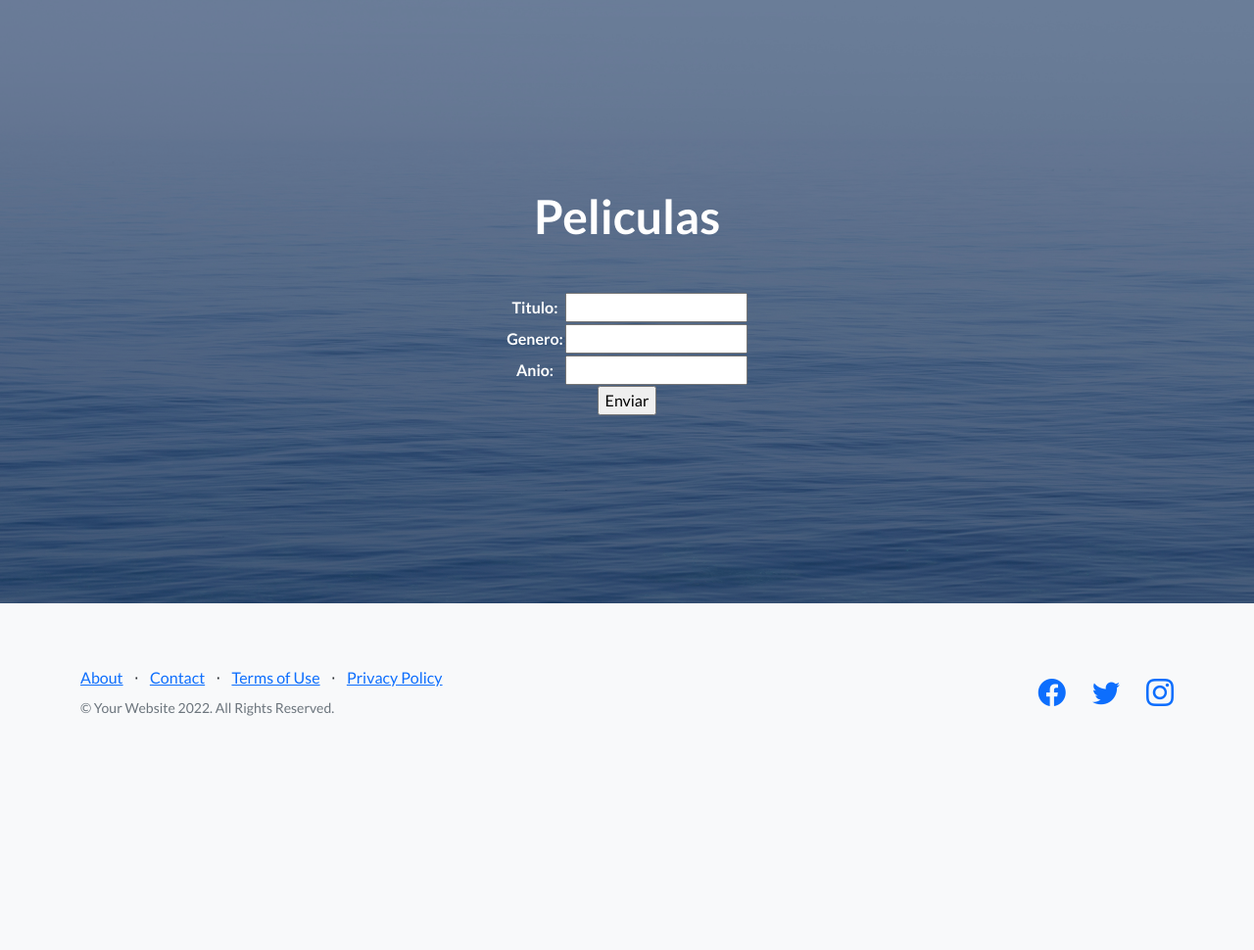
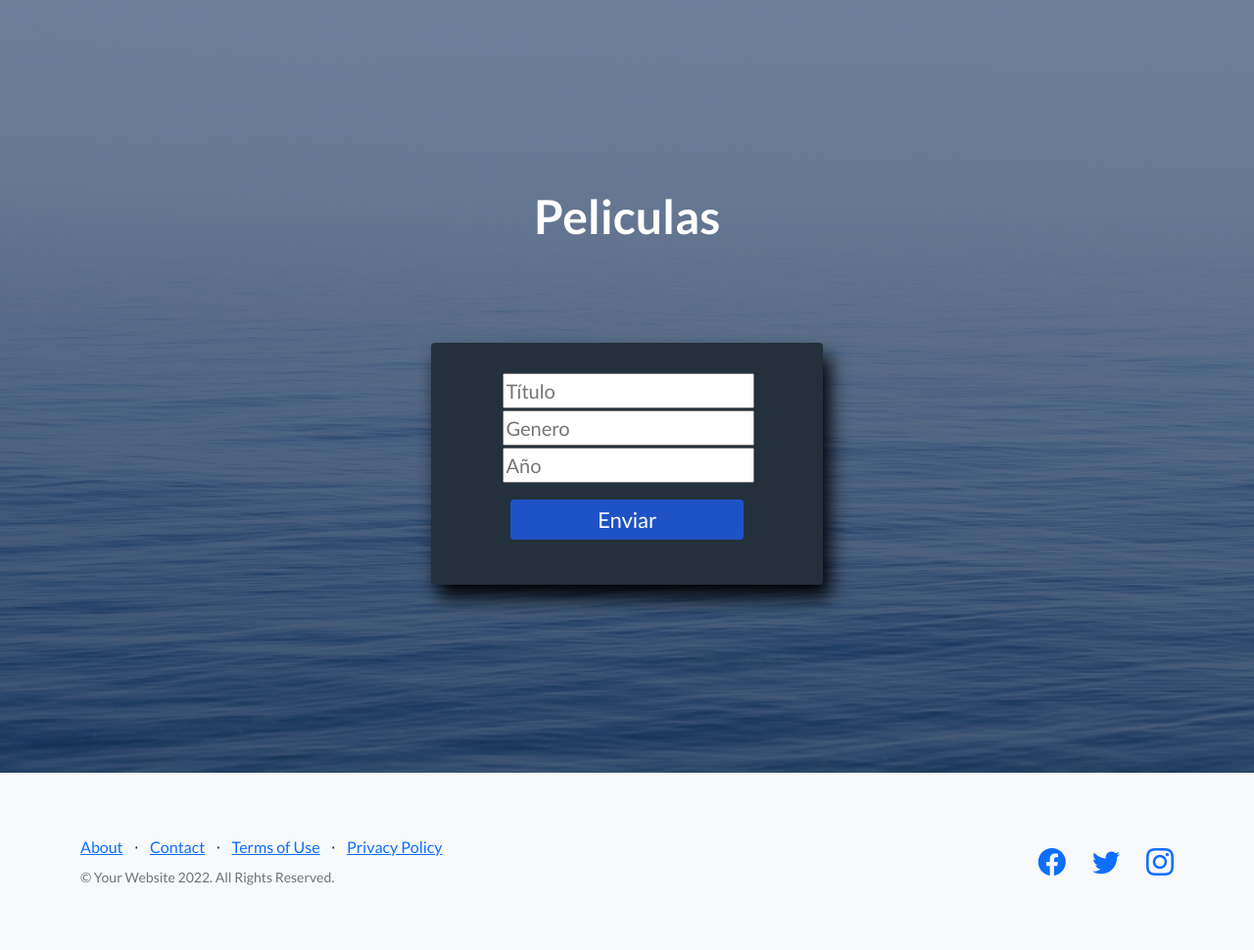
Before and after one commit to Atlas-001/DjangoBlog, a Django app: page /AppCoder/formPeli in a window 1280 px wide. Shown: the part 66-1036 px from the top of the page at 98% size. Before the commit the page ends 797 px from the top, so only its background shows below. Run offline with Django 4.2, Linux system fonts and the light colour scheme; some libraries are stand-ins or nearby versions.

Commit message:
version 1.0

```diff
--- a/AppCoder/forms.py
+++ b/AppCoder/forms.py
@@ -1,16 +1,17 @@
+from tkinter.ttk import Style
 from django import forms
 
 class Formulario(forms.Form):
-    nombre = forms.CharField()
-    apellido = forms.CharField()
-    mail = forms.EmailField()
+    nombre = forms.CharField(widget=forms.TextInput(attrs={"placeholder":"Nombre"}), label="")
+    apellido = forms.CharField(widget=forms.TextInput(attrs={"placeholder":"Apellido"}), label="")
+    mail = forms.EmailField(widget=forms.TextInput(attrs={"placeholder":"Correo"}), label="")
 
 class PeliForm(forms.Form):
-    titulo = forms.CharField()
-    genero = forms.CharField()
-    anio = forms.IntegerField()
+    titulo = forms.CharField(widget=forms.TextInput(attrs={"placeholder":"Título"}), label="")
+    genero = forms.CharField(widget=forms.TextInput(attrs={"placeholder":"Genero"}), label="")
+    anio = forms.IntegerField(widget=forms.TextInput(attrs={"placeholder":"Año"}), label="")
 
 class SerieForm(forms.Form):
-    titulo = forms.CharField()
-    genero = forms.CharField()
-    anio = forms.IntegerField()
+    titulo = forms.CharField(widget=forms.TextInput(attrs={"placeholder":"Título"}), label="")
+    genero = forms.CharField(widget=forms.TextInput(attrs={"placeholder":"Genero"}), label="")
+    anio = forms.IntegerField(widget=forms.TextInput(attrs={"placeholder":"Año"}), label="")
--- a/AppCoder/templates/AppCoder/buscando.html
+++ b/AppCoder/templates/AppCoder/buscando.html
@@ -7,6 +7,6 @@ Buscar pelicula
 {% block formular %}
     <form action="/AppCoder/resultados/" method="GET">
         <input type="text" name="titulo" id="titulo" placeholder="Titulo">
-        <input type="submit" value="Buscar">
+        <input type="submit" value="Buscar" style="width: 70%; background: #1f53c5; border: none; border-radius: 4px; padding: 4px; color: white; margin: 16px; font-size: 22px;">
     </form>
 {% endblock %}
--- a/AppCoder/templates/AppCoder/formulario.html
+++ b/AppCoder/templates/AppCoder/formulario.html
@@ -9,6 +9,6 @@ Usuarios
         <table align="center">
             {{form1.as_table}}
         </table>
-        <input type="submit" value="Enviar">
+        <input type="submit" value="Enviar" style="width: 70%; background: #1f53c5; font-size: 20px; border: none; border-radius: 4px; padding: 4px; color: white; margin: 16px; font-size: 22px;">
     </form>
 {% endblock %}
--- a/AppCoder/templates/AppCoder/inicio.html
+++ b/AppCoder/templates/AppCoder/inicio.html
@@ -5,3 +5,7 @@
 Bienvenido Al Sitio
 
 {% endblock %}
+
+{% block formular %}
+Le decimos Séptimo Arte, ¿por qué? Según la clasificación de Hegel, la arquitectura, la escultura, la pintura, la música y la poesía eran las artes principales. Pero luego, Ricciotto Canuto, artista italiano, escribió el Manifiesto de las siete artes y estableció allí una jerarquía moderna que todos utilizamos hasta el día de hoy: arquitectura, escultura, pintura, música, poesía/literatura, danza y cine.
+{% endblock %}
--- a/AppCoder/templates/AppCoder/peliform.html
+++ b/AppCoder/templates/AppCoder/peliform.html
@@ -5,10 +5,10 @@ Peliculas
 {% endblock %}
 
 {% block formular %}
-    <form action="/AppCoder/formPeli" method="POST"> {% csrf_token %}
+    <form action="" method="POST"> {% csrf_token %}
         <table align="center">
             {{form2.as_table}}
         </table>
-        <input type="submit" value="Enviar">
+        <input type="submit" value="Enviar" style="width: 70%; background: #1f53c5; border: none; border-radius: 4px; padding: 4px; color: white; margin: 16px; font-size: 22px;">
     </form>
 {% endblock %}
--- a/AppCoder/templates/AppCoder/plantilla.html
+++ b/AppCoder/templates/AppCoder/plantilla.html
@@ -39,9 +39,10 @@
                                 {% block titulo %}
                                 {% endblock %}
                             </h1>
+                            <section style="width: 400px; background: #24303c; font-size: 20px; padding: 30px; margin: auto; margin-top: 100px; border-radius: 4px; font-family: 'calibri'; color: white; box-shadow: 7px 13px 20px #000;">
                             {% block formular %}
                             {% endblock %}
-
+                        </section>
                         </div>
                     </div>
                 </div>
--- a/AppCoder/templates/AppCoder/resultados.html
+++ b/AppCoder/templates/AppCoder/resultados.html
@@ -4,7 +4,7 @@
 Resultado de Busqueda
 {% endblock %}
 
-{% block descripcion %}
+{% block formular %}
     {% for peli in pelis %}
         <ul>
             <li>Titulo: {{peli.titulo}}</li>
--- a/AppCoder/templates/AppCoder/serieform.html
+++ b/AppCoder/templates/AppCoder/serieform.html
@@ -9,6 +9,6 @@ Series
         <table align="center">
             {{form3.as_table}}
         </table>
-        <input type="submit" value="Enviar" >
+        <input type="submit" value="Enviar" style="width: 70%; background: #1f53c5; border: none; border-radius: 4px; padding: 4px; color: white; margin: 16px; font-size: 22px;">
     </form>
 {% endblock %}
```
Also changed, not shown: README.md, db.sqlite3.
